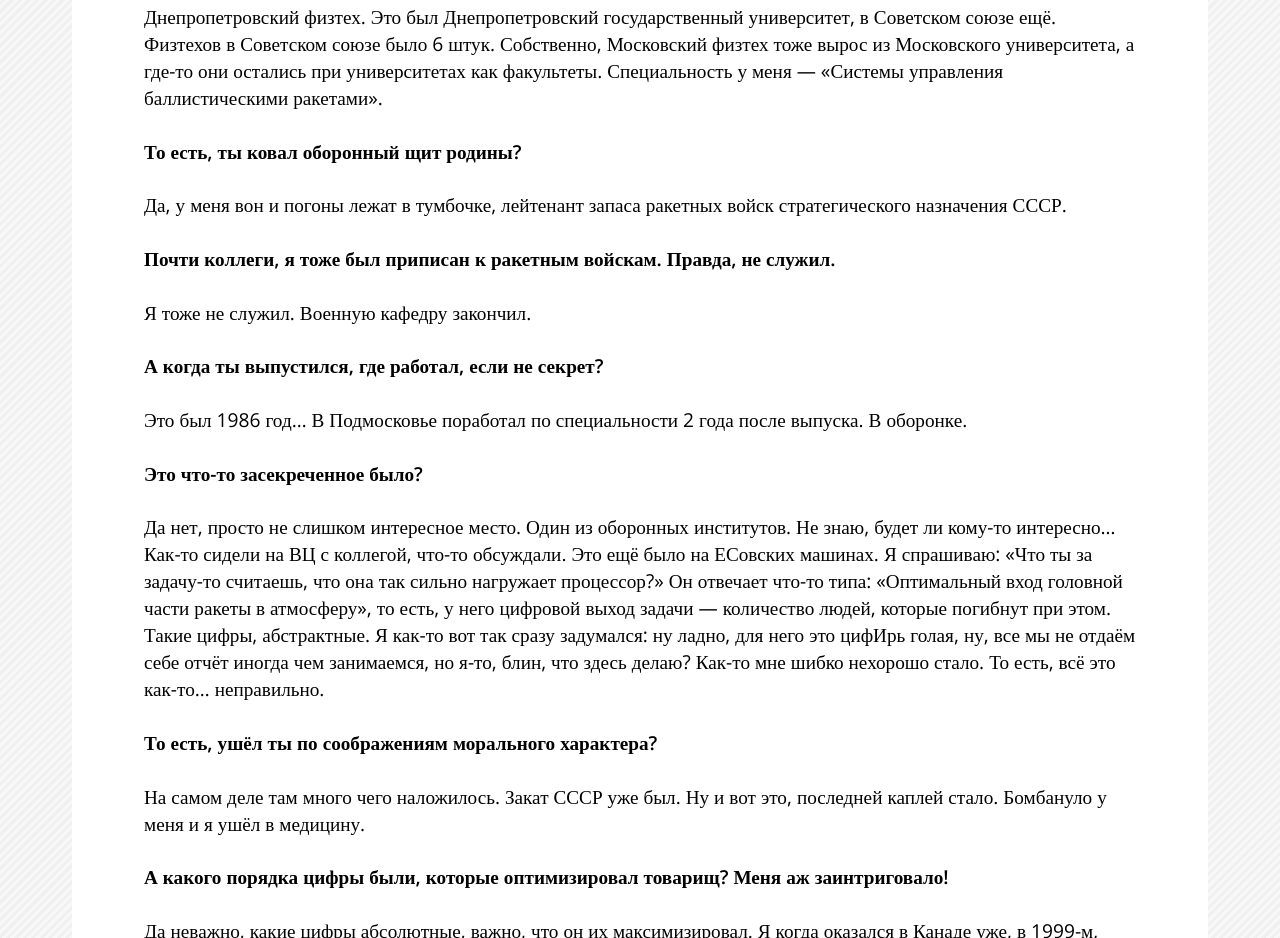
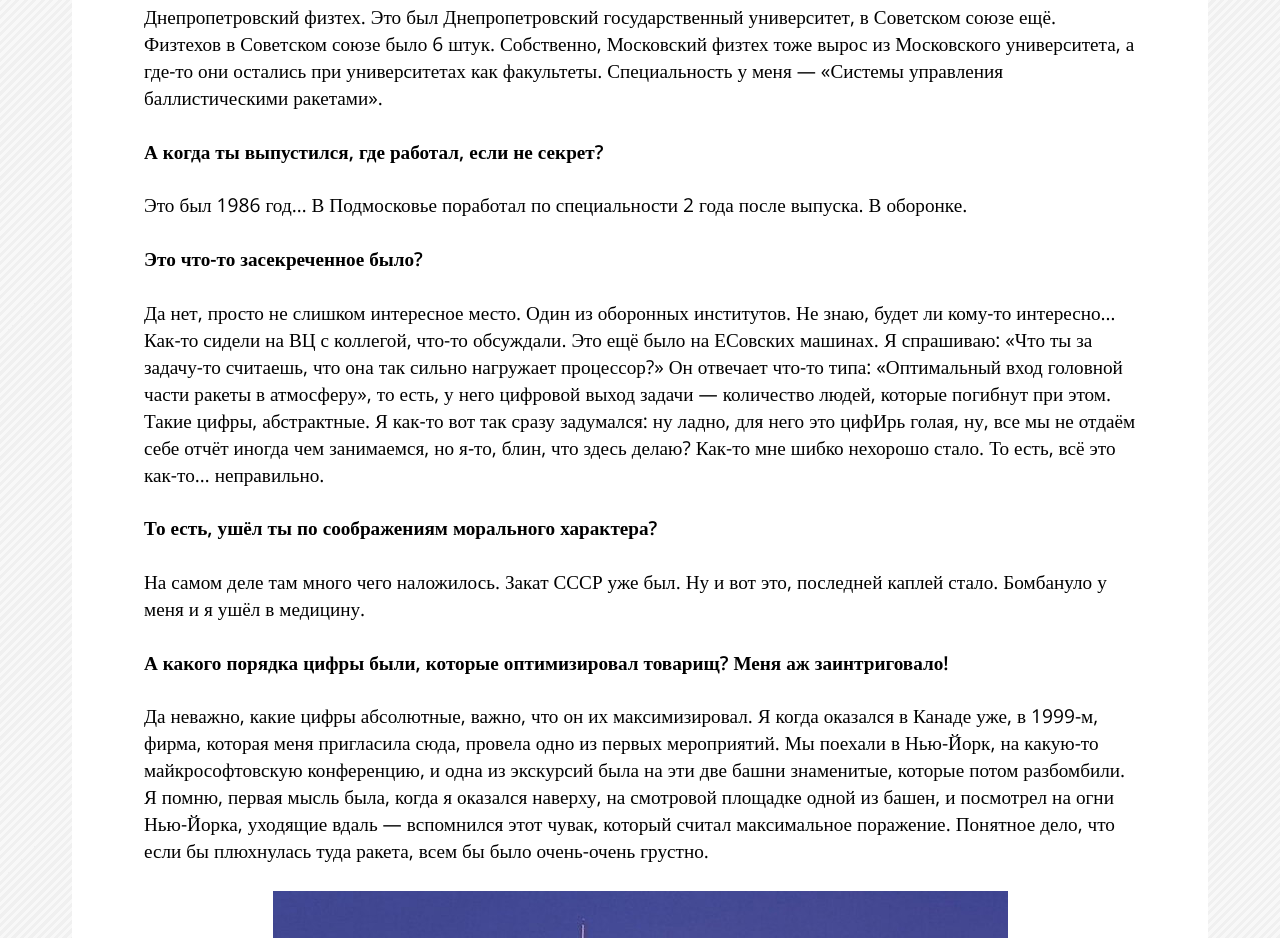
Before and after one commit to sshtole/by-moonlight, a plain HTML site: page index.html in a window 1280 px wide. Shown: the part 1522-2460 px from the top of the page. Drawn offline with nearby package versions, Linux system fonts and the light colour scheme.

Commit message:
Add files via upload

```diff
--- a/index.html
+++ b/index.html
@@ -154,14 +154,6 @@
 	<p class="q">А где учился?</p>
 
 	<p class="a">Днепропетровский физтех. Это был Днепропетровский государственный университет, в Советском союзе ещё. Физтехов в Советском союзе было 6 штук. Собственно, Московский физтех тоже вырос из Московского университета, а где-то они остались при университетах как факультеты. Специальность у меня — «Системы управления баллистическими ракетами».</p>
-
-	<p class="q">То есть, ты ковал оборонный щит родины?</p>
-
-	<p class="a">Да, у меня вон и погоны лежат в тумбочке, лейтенант запаса ракетных войск стратегического назначения СССР.</p>
-
-	<p class="q">Почти коллеги, я тоже был приписан к ракетным войскам. Правда, не служил.</p>
-
-	<p class="a">Я тоже не служил. Военную кафедру закончил.</p>
 
 	<p class="q">А когда ты выпустился, где работал, если не секрет?</p>
 
```
